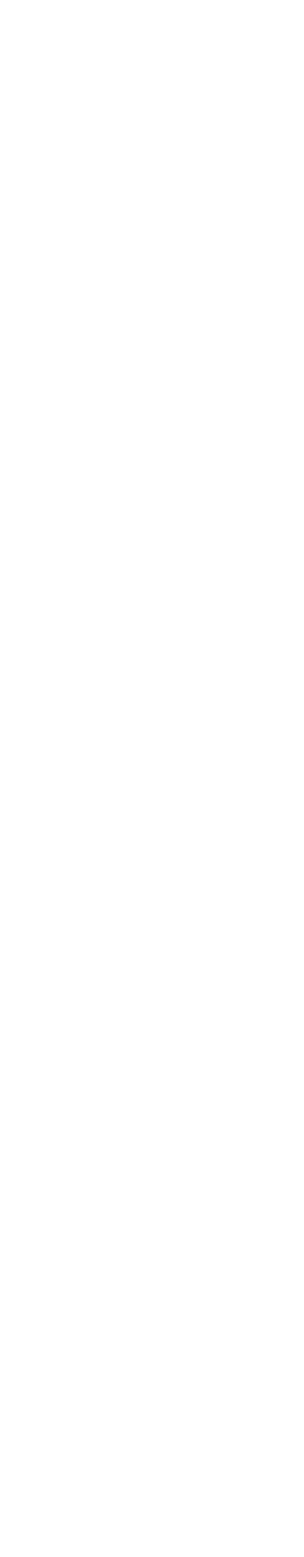
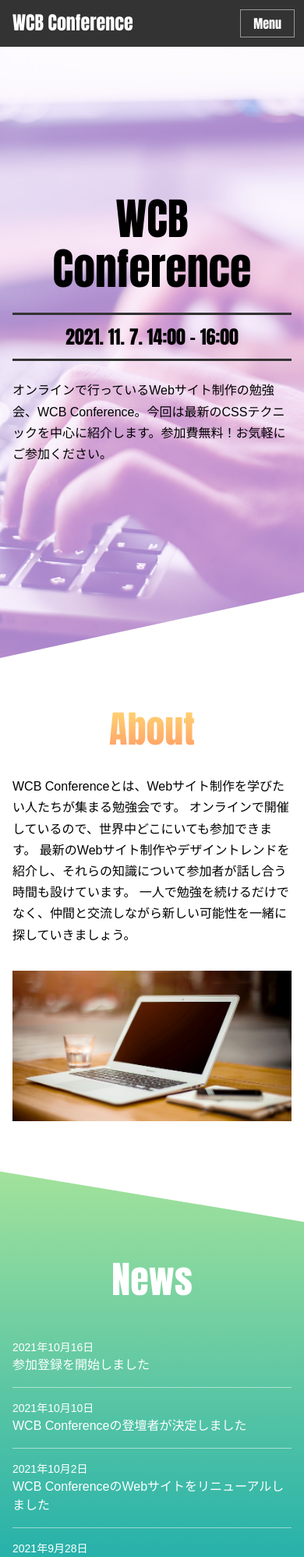
Before and after one commit to asakon/2_HTML-CSS-Webdesign, a plain HTML site: page Demo-Event/index.html in a window 390 px wide. Shown: the top 1997 px of the page at 78% size. Before the commit the page ends 844 px from the top, so only its background shows below. Drawn offline with Linux system fonts and the light colour scheme; some packages are replaced by stand-ins of ours.

Commit message:
マークアップ、スタイリング

```diff
--- a/Demo-Event/css/style.css
+++ b/Demo-Event/css/style.css
@@ -0,0 +1,214 @@
+@charset 'utf-8';
+
+:root {
+    --light-blue: #4db1ec;
+    --blue: #1665cc;
+    --purple: #b473bf;
+    --pink: #ffb2c1;
+    --orange: #ff9f67;
+    --yellow: #ffd673;
+    --light-green: #a2e29b;
+    --green: #00a2af;
+    --grey: #333;
+    --white: #fff;
+}
+
+html {
+    font-size: 100%;
+    scroll-behavior: smooth;
+}
+
+body {
+    color: var(--gray);
+    font-family: sans-serif;
+}
+
+p {
+    line-height: 1.7;
+}
+
+img {
+    max-width: 100%;
+}
+
+h2 {
+    font-size: 3rem;
+    margin-bottom: 2rem;
+}
+
+h1,
+h2 {
+    text-align: center;
+}
+
+header,
+h1,
+h2,
+.hero-date {
+    font-family: impact, sans-serif;
+}
+
+.wrapper {
+    max-width: 800px;
+    width: 100%;
+    margin: 0 auto;
+    padding: 0 1rem;
+}
+
+header {
+    background: var(--grey);
+    padding: 1rem 0;
+    position: fixed;
+    width: 100%;
+    z-index: 1;
+}
+
+header a {
+    color: var(--white);
+    font-size: 1.5rem;
+}
+
+.btn-menu {
+    position: absolute;
+    top: 12px;
+    right: 12px;
+    border: 1px solid rgba(255, 255, 255, 0.5);
+    color: var(--white);
+    padding: 0.5rem 1rem;
+}
+
+.main-nav {
+    background: var(--grey);
+    width: 0;
+    position: absolute;
+    z-index: 2;
+    top: 50px;
+    right: 0;
+    overflow: hidden;
+    transition: 0.5s;
+}
+
+.main-nav li {
+    text-align: center;
+    margin: 2rem 0;
+}
+
+.main-nav a {
+    display: block;
+}
+
+.main-nav.open-menu {
+    width: 100%;
+}
+
+header .wrapper {
+    display: flex;
+    justify-content: space-between;
+}
+
+#hero {
+    background-color: var(--light-blue);
+    background-image: url(../images/hero.jpg);
+    background-repeat: no-repeat;
+    background-position: center;
+    background-size: cover;
+    background-blend-mode: screen;
+    animation: bg-color 24s infinite;
+    height: 100vh;
+    display: flex;
+    align-items: center;
+    -webkit-clip-path: polygon(0 0, 100% 0, 100% 90%, 0 100%);
+    clip-path: polygon(0 0, 100% 0, 100% 90%, 0 100%);
+}
+
+@keyframes bg-color {
+    0% { background-color: var(--light-blue);}
+    12.5% { background-color: var(--blue); }
+    25% { background-color: var(--purple); }
+    37.5% { background-color: var(--pink); }
+    50% { background-color: var(--orange); }
+    62.5% { background-color: var(--yellow); }
+    75% { background-color: var(--light-green); }
+    87.5% { background-color: var(--green); }
+    100% { background-color: var(--light-blue); }
+}
+
+#hero h1 {
+    font-size: 3.5rem;
+    margin-bottom: 1.5rem;
+}
+
+.hero-date {
+    text-align: center;
+    border-top: 3px solid var(--grey);
+    border-bottom: 3px solid var(--grey);
+    padding: 0.5rem 0;
+    font-size: 1.5rem;
+    margin-bottom: 1.5rem;
+}
+
+#about {
+    padding: 4rem 1rem;
+}
+
+#about h2 {
+    background: linear-gradient(var(--yellow), var(--orange));
+    -webkit-background-clip: text;
+    background-clip: text;
+    -webkit-text-fill-color: transparent;
+    text-fill-color: transparent;
+}
+
+#about p {
+    margin-bottom: 2rem;
+}
+
+#news {
+    background: linear-gradient(var(--light-green), var(--green));
+    padding: 7rem 0;
+    -webkit-clip-path: polygon(0 0, 100% 10%, 100% 90%, 0 100%);
+    clip-path: polygon(0 0, 100% 10%, 100% 90%, 0 100%);
+}
+
+#news h2 {
+    color: var(--white);
+}
+
+.news-table {
+    color: var(--white);
+    width: 100%;
+}
+
+.news-table tr {
+    border-bottom: 1px solid rgba(255, 255, 255, 0.5);
+}
+
+.news-table td {
+    display: block;
+    line-height: 1.5;
+}
+
+.news-date {
+    font-size: 0.875rem;
+    padding-top: 1rem;
+}
+
+.news-content {
+    padding-bottom: 1rem;
+}
+
+@media (min-width: 600px) {
+    .btn-menu {
+        display: none;
+    }
+
+    .main-nav {
+        width: 100%;
+        position: static;
+        display: flex;
+    }
+
+    .main-nav li {
+        margin: 0 0 0 1.5rem;
+    }
+}
--- a/Demo-Event/index.html
+++ b/Demo-Event/index.html
@@ -4,9 +4,114 @@
     <meta charset="UTF-8">
     <meta http-equiv="X-UA-Compatible" content="IE=edge">
     <meta name="viewport" content="width=device-width, initial-scale=1.0">
-    <title>Document</title>
+    <title>WCB Conference</title>
+    <meta name="description" content="オンラインで行っているWebサイト制作の勉強会">
+    <link rel="icon" type="image/svg+xml" href="images/favicon.svg">
+    <link rel="stylesheet" href="https://unpkg.com/destyle.css@1.0.5/destyle.css">
+    <link rel="stylesheet" href="css/style.css">
 </head>
 <body>
+    <header>
+        <div class="wrapper">
+            <a href="#hero" class="logo">WCB Conference</a>
+            <nav>
+                <button class="btn-menu">Menu</button>
+                <ul class="main-nav">
+                    <li><a href="#about">About</a></li>
+                    <li><a href="#news">News</a></li>
+                    <li><a href="#speakers">Speakers</a></li>
+                    <li><a href="#ticket">Ticket</a></li>
+                </ul>
+            </nav>
+        </div>
+    </header>
 
+    <section id="hero">
+        <div class="wrapper">
+            <h1>WCB Conference</h1>
+            <p class="hero-date">2021. 11. 7. 14:00 - 16:00</p>
+            <p>オンラインで行っているWebサイト制作の勉強会、WCB Conference。今回は最新のCSSテクニックを中心に紹介します。参加費無料！お気軽にご参加ください。</p>
+        </div>
+    </section>
+
+    <section id="about" class="wrapper">
+        <h2>About</h2>
+        <p>
+                WCB Conferenceとは、Webサイト制作を学びたい人たちが集まる勉強会です。
+                オンラインで開催しているので、世界中どこにいても参加できます。
+                最新のWebサイト制作やデザイントレンドを紹介し、それらの知識について参加者が話し合う時間も設けています。
+                一人で勉強を続けるだけでなく、仲間と交流しながら新しい可能性を一緒に探していきましょう。
+        </p>
+        <img src="images/computer.jpg" alt="">
+    </section>
+
+    <section id="news">
+        <h2>News</h2>
+        <div class="wrapper">
+            <table class="news-table">
+                <tr>
+                    <td class="news-date">2021年10月16日</td>
+                    <td class="news-content">参加登録を開始しました</td>
+                </tr>
+                <tr>
+                    <td class="news-date">2021年10月10日</td>
+                    <td class="news-content">WCB Conferenceの登壇者が決定しました</td>
+                </tr>
+                <tr>
+                    <td class="news-date">2021年10月2日</td>
+                    <td class="news-content">WCB ConferenceのWebサイトをリニューアルしました</td>
+                </tr>
+                <tr>
+                    <td class="news-date">2021年9月28日</td>
+                    <td class="news-content">WCB Conference開催決定！</td>
+                </tr>
+            </table>
+        </div>
+    </section>
+
+    <section id="speakers" class="wrapper">
+        <h2>Speakers</h2>
+        <div class="speakers-list">
+            <div class="speakers-text">
+                <h3>Mana</h3>
+                <p>
+                        日本で2年間グラフィックデザイナーとして働いた後、カナダ・バンクーバーにあるWeb制作の学校を卒業。
+                        カナダやオーストラリア、イギリスの企業でWebデザイナーとして働きました。
+                        現在はWebサイト制作のインストラクターとして教育関連を頑張ってます。
+                </p>
+            </div>
+            <img src="images/mana.jpg" alt="Mana">
+        </div>
+        <div class="speakers-list">
+            <div class="speakers-text">
+                <h3>Tatsuya</h3>
+                <p>
+                        株式会社Sample Web代表。学生時代より独学でWebサイト制作を学び、
+                        デザイナーの働きやすい環境を求めて独立。
+                        音楽・アート関連のWebサイト制作やアプリ制作をはじめ、イベントの主催や登壇なども行っています。
+                </p>
+            </div>
+            <img src="images/tatsuya.jpg" alt="Tatsuya">
+        </div>
+
+        <section id="ticket">
+            <h2>Ticket</h2>
+            <form class="ticket-form" action="#">
+                <label for="">お名前</label>
+                <input class="ticket-field" type="text" name="" placeholder="例：大本真奈美">
+                <label for="">Eメールアドレス</label>
+                <input class="ticket-field" type="email" name="" placeholder="例：hello@example.com">
+                <input class="ticket-btn" type="submit" value="Join Now!">
+            </form>
+        </section>
+
+        <div class="footer wrapper">
+            <p>
+                <a href="mailto:">お問い合わせ</a> / <small>&copy; 2021 WCB Conference</small>
+            </p>
+        </div>
+    </section>
+
+    <script src="js/script.js"></script>
 </body>
 </html>
--- a/Demo-Event/js/script.js
+++ b/Demo-Event/js/script.js
@@ -0,0 +1,12 @@
+const btn = document.querySelector('.btn-menu');
+const nav = document.querySelector('.main-nav');
+
+btn.addEventListener('click', () => {
+    nav.classList.toggle('open-menu');
+    if(btn.innerHTML === 'Menu') {
+        btn.innerHTML = 'Close';
+    } else {
+        btn.innerHTML = 'Menu';
+    }
+
+});
```
